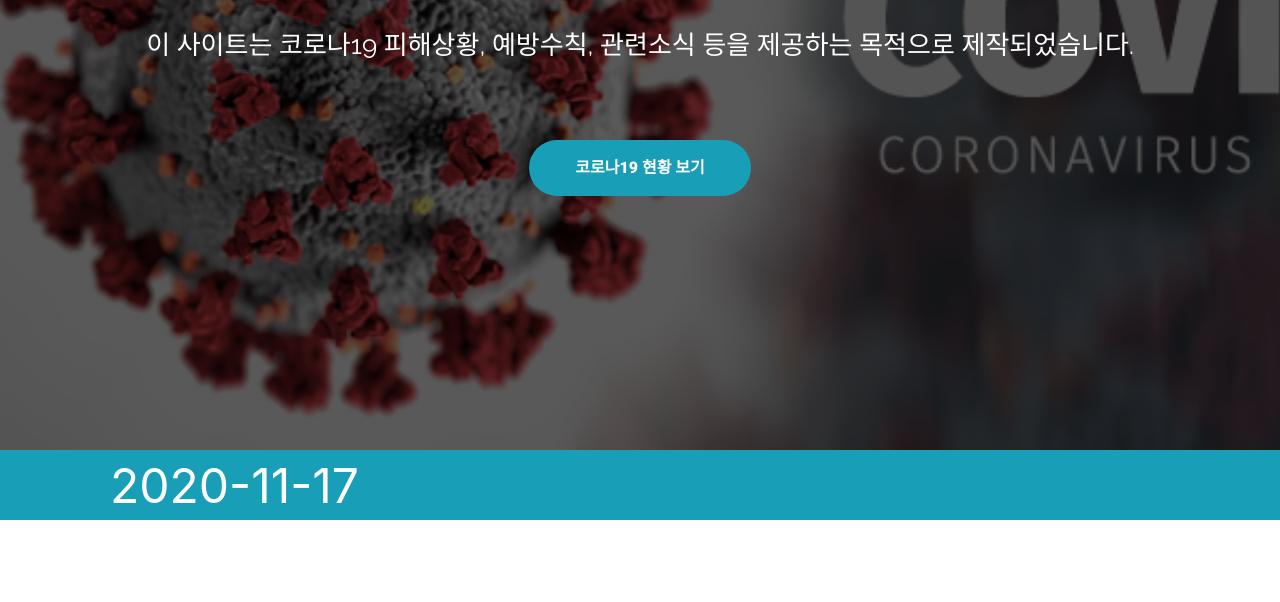
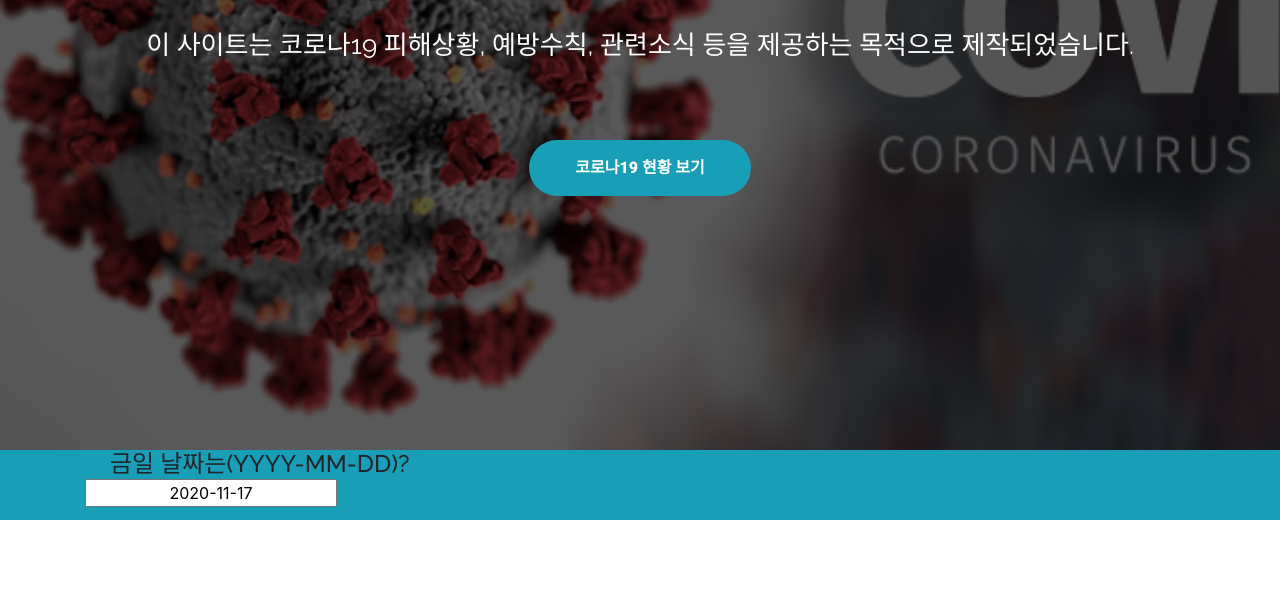
Before and after one commit to pmy02/covid-19, a plain HTML site: page index.html in a window 1280 px wide. Shown: the part 350-952 px from the top of the page. Drawn offline with Linux system fonts and the light colour scheme.

Commit message:
Update index.html

```diff
--- a/index.html
+++ b/index.html
@@ -55,6 +55,21 @@
     Author: BootstrapMade.com
     Author URL: https://bootstrapmade.com
   ======================================================= -->
+
+  <script type="text/javascript">
+  document.addEventListener("DOMContentLoaded", function() {
+
+    var toDay = new Date();
+    document.getElementById("toYmd").value = toDay.yyyymmdd();
+  });
+
+  Date.prototype.yyyymmdd = function() {
+      var yyyy = this.getFullYear().toString();
+      var mm = (this.getMonth() + 1).toString();
+      var dd = this.getDate().toString();
+      return  yyyy + "-" + (mm[1] ? mm : "0" + mm[0]) + "-" + (dd[1] ? dd : "0" + dd[0]);
+  }
+</script>
 </head>
 
 <body>
@@ -95,7 +110,8 @@
 
       <nav id="nav-menu-container">
         <ul class="nav-menu">
-          <font size=7><font color=white>2020-11-17</font></font>
+          <h3>금일 날짜는(YYYY-MM-DD)?</h3>
+          <input type="text" id="toYmd" style="text-align:center;"/>
         </ul>
       </nav>
       <!-- #nav-menu-container -->
```
